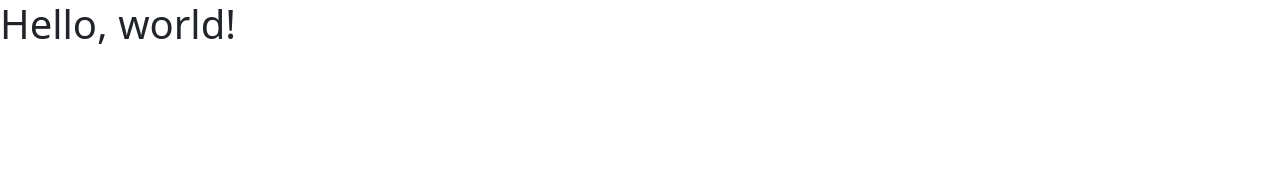
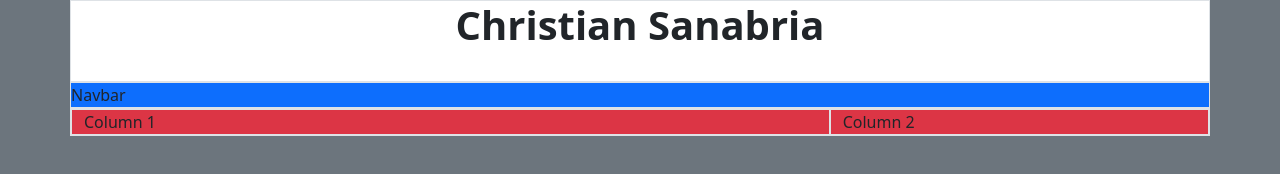
Before and after one commit to Ckevinfl89/bootstrapweek1day4, a plain HTML site: page bootstrap porfolio/index.html in a window 1280 px wide. Drawn offline with nearby package versions, Linux system fonts and the light colour scheme.

Commit message:
added name

```diff
--- a/bootstrap porfolio/index.html
+++ b/bootstrap porfolio/index.html
@@ -1,14 +1,45 @@
-<!doctype html>
+<!DOCTYPE html>
 <html lang="en">
-  <head>
-    <meta charset="utf-8">
-    <meta name="viewport" content="width=device-width, initial-scale=1">
-    <title>Bootstrap Porfolio</title>
-    <link rel="stylesheet" href="	https://cdn.jsdelivr.net/npm/bootstrap@5.3.0/dist/css/bootstrap.min.css">
-  </head>
-  <body>
-    <h1>Hello, world!</h1>
+<head>
+    <meta charset="UTF-8">
+    <meta name="viewport" content="width=device-width, initial-scale=1.0">
+    <title>Bootstrap Portfolio</title>
+    <link rel="stylesheet" href="https://cdn.jsdelivr.net/npm/bootstrap@5.3.0/dist/css/bootstrap.min.css">
+</head>
+<body class="bg-secondary">
+
+    <!-- Container that starts the Bootstrap Grid -->
+    <div class="container">
+
+        <!-- Row 1 - Header Row -->
+        <div class="row border bg-white pb-4">
+            <div class="col">
+                <h1 class="text-center fw-bold">Christian Sanabria</h1>
+            </div>
+        </div>
+
+        <!-- Row 2 - Navbar -->
+        <div class="row border bg-primary">
+         Navbar
+
+        </div>
+
+        <!-- Row 3 - Main Content -->
+        <div class="row border bg-primary">
+            <!-- Column 1 -->
+            <div class="col-8 border bg-danger">
+                Column 1
+            </div>
+
+            <!-- Column 2 -->
+            <div class="col-4 border bg-danger">
+                Column 2
+            </div>
+
+        </div>
+
+    </div>
 
     <script src="https://cdn.jsdelivr.net/npm/bootstrap@5.3.0/dist/js/bootstrap.bundle.min.js"></script>
-  </body>
+</body>
 </html>
```
